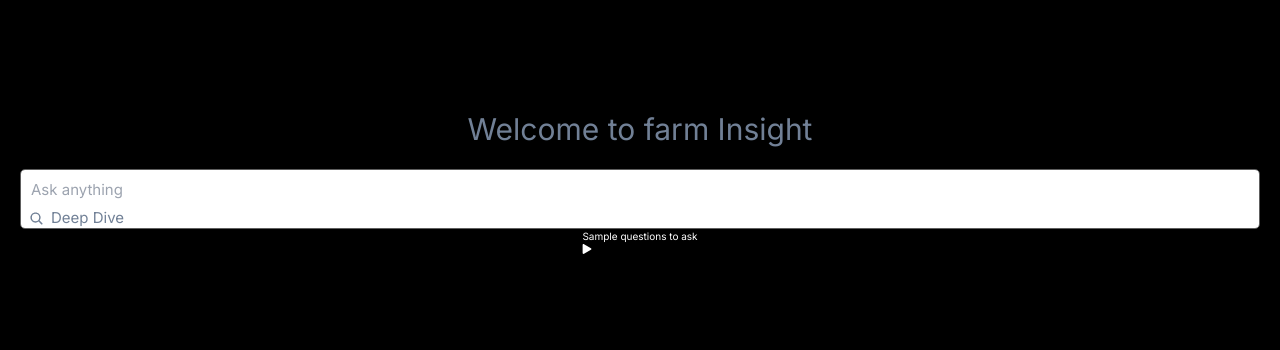
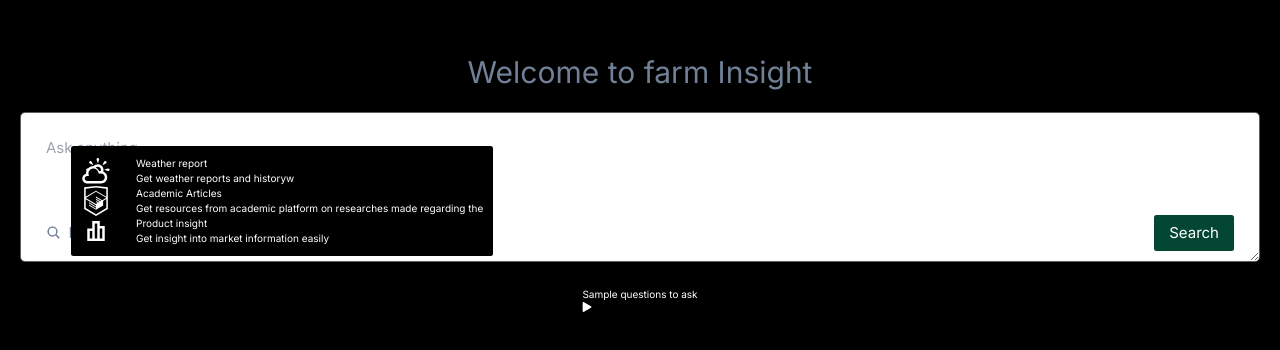
Before and after one commit to Davetech101/farmer-support, a Next.js app: page /dashboard in a window 1280 px wide. Shown: the part 216-566 px from the top of the page. Built offline with nearby package versions, Linux system fonts and the light colour scheme; no server answers.

Commit message:
dashboard

```diff
--- a/app/dashboard/Dashboard.tsx
+++ b/app/dashboard/Dashboard.tsx
@@ -3,26 +3,75 @@
 import { useState, useCallback } from "react";
 import { IoSearch } from "react-icons/io5";
 import { FaPlay } from "react-icons/fa";
+import { TiWeatherPartlySunny } from "react-icons/ti";
+import { SiHtmlacademy } from "react-icons/si";
+import { CgInsights } from "react-icons/cg";
+
 
 const sampleQuestions = [
-  "User-friendly AI interfaces for farmers", "What are effective pest control strategies for tomatoes", "Best methods for soil nutrient management and enrichment"
-]
-
+  "User-friendly AI interfaces for farmers",
+  "What are effective pest control strategies for tomatoes",
+  "Best methods for soil nutrient management and enrichment",
+];
 
 const Dashboard = () => {
+
+  // const [first, setfirst] = useState(second)
+
+  const features = [
+    {
+      title: "Weather report",
+      txt: "Get weather reports and historyw",
+      svg: <TiWeatherPartlySunny className="text-5xl"/>
+    },
+
+    {
+      title: "Academic Articles",
+      txt: "Get resources from academic platform on researches made regarding the ",
+      svg: <SiHtmlacademy className="text-5xl"/>
+    },
+
+    {
+      title: "Product insight",
+      txt: "Get insight into market information easily",
+      svg: <CgInsights className="text-5xl"/>
+    },
+  ]
+
   return (
-    <section className='flex justify-center items-center flex-col h-screen bg-primaryColor text-secondaryColor text-center p-8'>
-        <h2 className='text-5xl mb-10 text-[#718096]'>Welcome to farm Insight</h2>
+    <section className="flex justify-center items-center flex-col h-screen bg-primaryColor text-secondaryColor text-center p-8">
+      <h2 className="text-5xl mb-10 text-[#718096]">Welcome to farm Insight</h2>
 
-        <div className="border border-borderColor rounded-lg w-full h-24 overflow-hidden relative">
-        <textarea name="" id="" className="w-full min-h-72 placeholder:text-2xl border-none text-primaryColor h-full p-4 outline-tetiaryColor" placeholder="Ask anything"></textarea>
+      <div className="border border-borderColor rounded-lg h-[15rem] w-full h-24 overflow-hidden relative mb-10">
+        <textarea
+          name=""
+          id=""
+          className="w-full  text-2xl placeholder:text-2xl border-none text-primaryColor h-full p-10 outline-tetiaryColor"
+          placeholder="Ask anything"
+        ></textarea>
 
-        <button className="absolute bottom-0 left-3 gap-3 text-2xl flex items-center text-[#718096]"><IoSearch /> <span>Deep Dive</span></button>
+        <div className="absolute bottom-[10px] px-10 text-2xl w-full flex items-center justify-between text-[#718096]">
+          <button className="flex items-center gap-3">
+            <IoSearch /> <span>Deep Dive</span>
+          </button>{" "}
+          <button className="bg-tetiaryColor text-white py-[8px] px-[15px] rounded">Search</button>
         </div>
 
-        <p className="">Sample questions to ask <FaPlay /></p>
+        <div className="absolute bottom-[5px] text-left left-[50px] text-secondaryColor bg-primaryColor p-[10px] rounded">
+          {features.map((feature, idx) => (
+            <div className="flex gap-10" key={idx}>
+              <div className="">{feature.svg}</div>
+              <div className="flex flex-col"><span className="">{feature.title}</span> <span className="">{feature.txt}</span></div>
+            </div>
+          ))}
+        </div>
+      </div>
+
+      <p className="">
+        Sample questions to ask <FaPlay />
+      </p>
     </section>
-  )
-}
+  );
+};
 
-export default Dashboard
+export default Dashboard;
```
